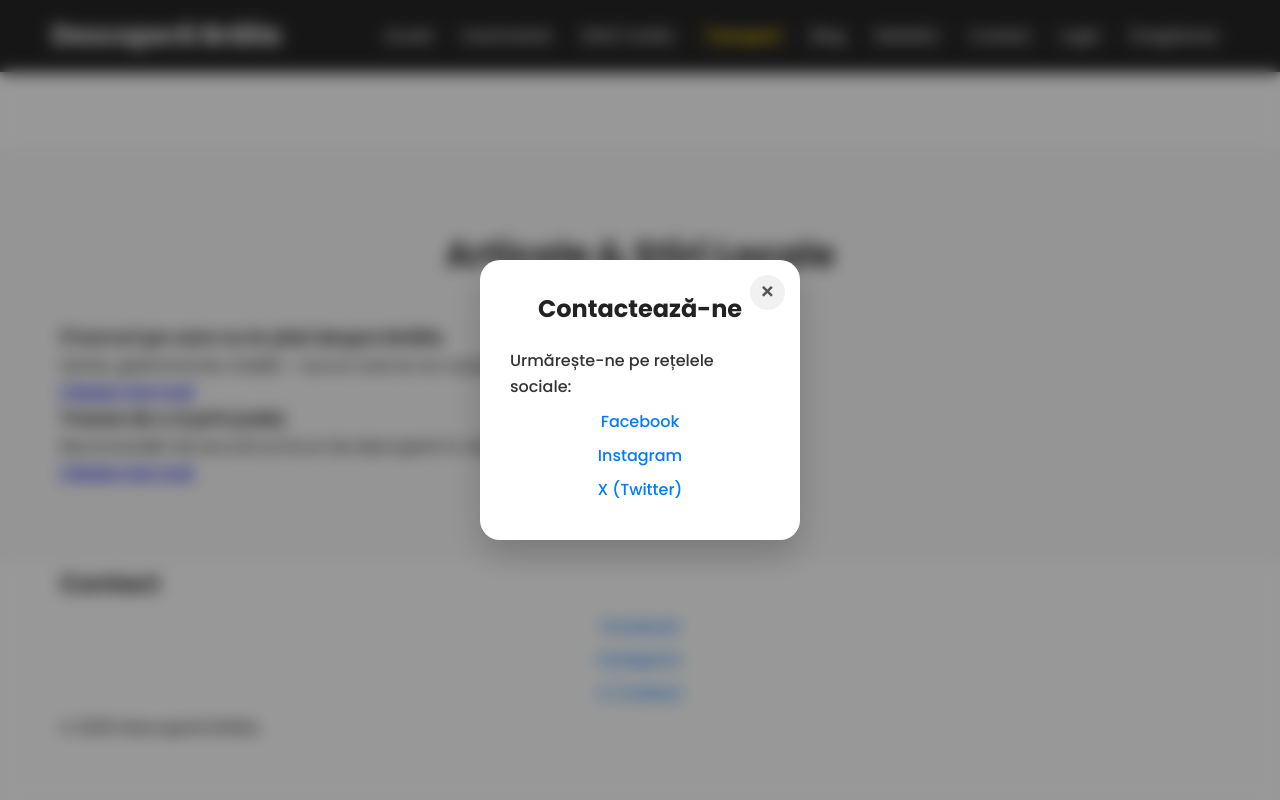
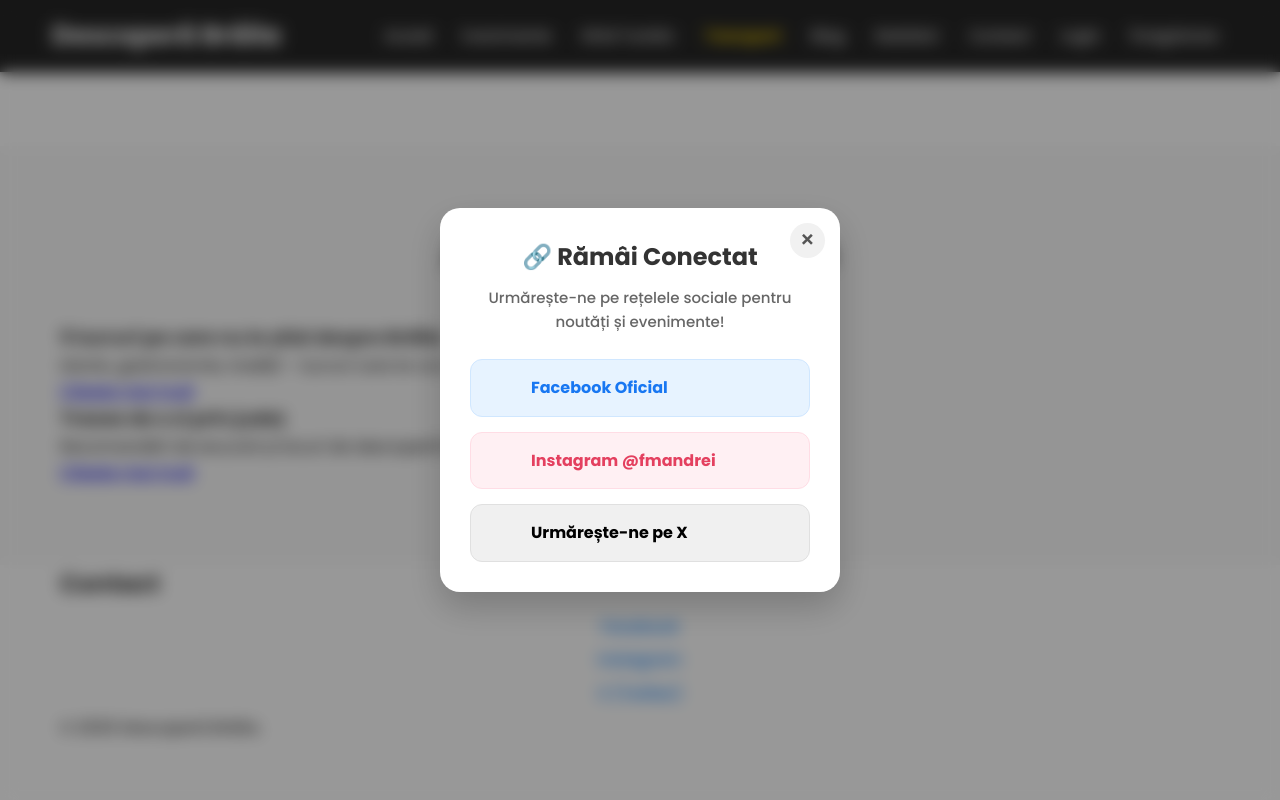
Before and after one commit to OkiiDinUnbra/licenta-descopera-braila, a PHP site: page /blog.php in a window 1280 px wide, after a click on "Contact". Run offline with PHP 8.4, Linux system fonts and the light colour scheme.

Commit message:
Update footer.php

```diff
--- a/footer.php
+++ b/footer.php
@@ -12,7 +12,7 @@
 
 <div id="loginPopup" class="popup-overlay">
     <div class="popup-box">
-        <span class="close-btn" onclick="closePopup('loginPopup')">&times;</span>
+        <span class="close-btn" onclick="closePopup('loginPopup')">×</span>
         <h2>Autentificare</h2>
         <form method="POST" action="login.php">
             <input type="email" name="email" placeholder="Email" required>
@@ -28,7 +28,7 @@
 
 <div id="registerPopup" class="popup-overlay">
      <div class="popup-box">
-        <span class="close-btn" onclick="closePopup('registerPopup')">&times;</span>
+        <span class="close-btn" onclick="closePopup('registerPopup')">×</span>
         <h2>Înregistrare</h2>
         <form method="POST" action="register.php">
             <input type="text" name="nume" placeholder="Nume complet" required>
@@ -59,28 +59,44 @@
 </div>
 
 <div id="contactPopup" class="popup-overlay">
-    <div class="popup-box">
-        <span class="close-btn" onclick="closePopup('contactPopup')">&times;</span>
-        <h2>Contactează-ne</h2>
-        <p>Urmărește-ne pe rețelele sociale:</p>
-        <ul class="contact-info">
-            <li><a href="https://www.facebook.com/andrei.filote.50/" target="_blank">Facebook</a></li>
-            <li><a href="https://www.instagram.com/fmandrei/" target="_blank">Instagram</a></li>
-            <li><a href="https://x.com/MAFilot" target="_blank">X (Twitter)</a></li>
+    <div class="popup-box" style="width: 400px; padding: 30px;">
+        <span class="close-btn" onclick="closePopup('contactPopup')">×</span>
+        <h2 style="text-align: center; color: #333; margin-bottom: 10px;">🔗 Rămâi Conectat</h2>
+        <p style="text-align: center; color: #666; font-size: 15px; margin-bottom: 25px;">Urmărește-ne pe rețelele sociale pentru noutăți și evenimente!</p>
+
+        <ul class="contact-social-list">
+            <li>
+                <a href="https://www.facebook.com/andrei.filote.50/" target="_blank" class="fb-link">
+                    <i class="fab fa-facebook-f"></i>
+                    <span>Facebook Oficial</span>
+                </a>
+            </li>
+            <li>
+                <a href="https://www.instagram.com/fmandrei/" target="_blank" class="insta-link">
+                    <i class="fab fa-instagram"></i>
+                    <span>Instagram @fmandrei</span>
+                </a>
+            </li>
+            <li>
+                <a href="https://x.com/MAFilot" target="_blank" class="x-link">
+                    <i class="fab fa-x-twitter"></i>
+                    <span>Urmărește-ne pe X</span>
+                </a>
+            </li>
         </ul>
     </div>
 </div>
 
 <div id="eventDetailsPopup" class="popup-overlay">
     <div class="popup-box" style="width: 450px; text-align: left;">
-        <span class="close-btn" onclick="closePopup('eventDetailsPopup')">&times;</span>
+        <span class="close-btn" onclick="closePopup('eventDetailsPopup')">×</span>
         <h2 id="modalEventTitle" style="margin-bottom: 15px; text-align: center; color: #333; font-weight: 700;">Titlu Eveniment</h2>
 
         <div style="background: #f8f9fa; padding: 15px; border-radius: 12px; margin-bottom: 15px;">
             <p style="margin-bottom: 8px; font-size: 16px;"><strong>📅 Data:</strong> <span id="modalEventDate" style="color: #0056b3;"></span></p>
             <p style="margin-bottom: 0; font-size: 16px; display: flex; justify-content: space-between; align-items: center;">
                 <span><strong>📍 Locație:</strong> <span id="modalEventLocation"></span></span>
-                <a id="btnMapEvent" href="#" target="_blank" style="background: #eef5ff; color: #0056b3; padding: 6px 12px; border-radius: 20px; text-decoration: none; font-size: 13px; font-weight: bold; border: 1px solid #cce5ff; transition: 0.2s;">🗺️ Deschide Harta</a>
+                <a id="btnMapEvent" href="#" style="background: #eef5ff; color: #0056b3; padding: 6px 12px; border-radius: 20px; text-decoration: none; font-size: 13px; font-weight: bold; border: 1px solid #cce5ff; transition: 0.2s;">🗺️ Deschide Harta</a>
             </p>
         </div>
 
@@ -94,120 +110,16 @@
     </div>
 </div>
 
-<script>
-    // 1. Funcții generale pentru pop-up-uri cu animație modernă
-    function openPopup(id) {
-        const popup = document.getElementById(id);
-        popup.style.display = 'flex';
-        // Forțăm reflow-ul pentru a porni animația CSS
-        setTimeout(() => {
-            popup.classList.add('active');
-        }, 10);
-    }
+<div id="mapPopup" class="popup-overlay">
+    <div class="popup-box" style="width: 700px; max-width: 95%; padding: 20px;">
+        <span class="close-btn" onclick="closePopup('mapPopup')">×</span>
+        <h2 style="margin-bottom: 15px; text-align: center; color: #333; font-weight: 700;">📍 Locație Eveniment</h2>
 
-    function closePopup(id) {
-        const popup = document.getElementById(id);
-        popup.classList.remove('active');
-        // Așteptăm să se termine animația înainte să ascundem div-ul
-        setTimeout(() => {
-            popup.style.display = 'none';
-        }, 300);
-    }
-
-    // 2. Funcția pentru arătat/ascuns parola
-    function togglePassword(inputId, icon) {
-        const input = document.getElementById(inputId);
-        if (input.type === "password") {
-            input.type = "text";
-            icon.innerText = "🙈";
-        } else {
-            input.type = "password";
-            icon.innerText = "👁️";
-        }
-    }
-
-    // 3. Funcția care populează fereastra de eveniment
-    function openEventPopup(id, title, date, location, description) {
-        document.getElementById('modalEventTitle').innerText = title;
-        document.getElementById('modalEventDate').innerText = date;
-        document.getElementById('modalEventLocation').innerText = location || 'Nespecificat';
-        document.getElementById('modalEventDescription').innerText = description || 'Nu există o descriere pentru acest eveniment.';
-
-        // --- LOGICA PENTRU BUTONUL DE HARTĂ ---
-        let mapBtn = document.getElementById('btnMapEvent');
-        if (location && location !== 'Nespecificat') {
-            mapBtn.style.display = 'inline-block';
-            // Construim link-ul de căutare Google Maps (Adăugăm "Braila" ca să caute precis în oraș)
-           mapBtn.href = 'https://www.google.com/maps/search/?api=1&query=' + encodeURIComponent(location + ', Braila, Romania');
-        } else {
-            mapBtn.style.display = 'none';
-        }
-
-        // --- LOGICA PENTRU BUTOANELE DE ADMIN ---
-        let adminControls = document.getElementById('adminEventControls');
-        let btnEdit = document.getElementById('btnEditEvent');
-        let btnDelete = document.getElementById('btnDeleteEvent');
-
-        // Verificăm dacă suntem logați ca admin (dacă butoanele există în sesiune)
-        <?php if (isset($_SESSION['rol']) && $_SESSION['rol'] === 'admin'): ?>
-            adminControls.style.display = 'block';
-            if (btnEdit && btnDelete) {
-                btnEdit.href = 'editeaza_eveniment.php?id=' + id;
-                btnDelete.href = 'sterge_eveniment.php?id=' + id;
-            }
-        <?php else: ?>
-            adminControls.style.display = 'none';
-        <?php endif; ?>
-
-        openPopup('eventDetailsPopup');
-    }
-</script>
-<script>
-    // 1. Funcții generale pentru pop-up-uri
-   function openPopup(id) {
-    const popup = document.getElementById(id);
-    popup.style.display = 'flex';
-    setTimeout(() => {
-        popup.classList.add('active');
-    }, 10);
-}
-
-    function closePopup(id) {
-        document.getElementById(id).style.display = 'none';
-    }
-
-    // 2. Funcția pentru arătat/ascuns parola
-    function togglePassword(inputId, icon) {
-        const input = document.getElementById(inputId);
-        if (input.type === "password") {
-            input.type = "text";
-            icon.innerText = "🙈";
-        } else {
-            input.type = "password";
-            icon.innerText = "👁️";
-        }
-    }
-
-    // 3. Funcția care populează fereastra de eveniment și îi setează ID-ul pentru admin
-    function openEventPopup(id, title, date, location, description) {
-        document.getElementById('modalEventTitle').innerText = title;
-        document.getElementById('modalEventDate').innerText = date;
-        document.getElementById('modalEventLocation').innerText = location || 'Nespecificat';
-        document.getElementById('modalEventDescription').innerText = description || 'Nu există o descriere pentru acest eveniment.';
-
-        // --- LOGICA PENTRU BUTOANELE DE ADMIN ---
-        let btnEdit = document.getElementById('btnEditEvent');
-        let btnDelete = document.getElementById('btnDeleteEvent');
-
-        // Dacă butoanele există în HTML (adică ești logat ca admin)
-        if (btnEdit && btnDelete) {
-            btnEdit.href = 'editeaza_eveniment.php?id=' + id;
-            btnDelete.href = 'sterge_eveniment.php?id=' + id;
-        }
-
-        openPopup('eventDetailsPopup');
-    }
-</script>
+        <div style="width: 100%; height: 450px; border-radius: 12px; overflow: hidden; background: #eee; box-shadow: inset 0 0 10px rgba(0,0,0,0.1);">
+            <iframe id="googleMapIframe" width="100%" height="100%" frameborder="0" scrolling="no" marginheight="0" marginwidth="0" src=""></iframe>
+        </div>
+    </div>
+</div>
 
 <style>
     #toast-container {
@@ -238,13 +150,91 @@
         opacity: 1;
         transform: translateX(0);
     }
-    .toast-success { background: #28a745; } /* Verde */
-    .toast-error { background: #dc3545; }   /* Roșu */
+    .toast-success { background: #28a745; }
+    .toast-error { background: #dc3545; }
 </style>
 
 <div id="toast-container"></div>
 
 <script>
+    // 1. Funcții Pop-up Moderne
+    function openPopup(id) {
+        const popup = document.getElementById(id);
+        popup.style.display = 'flex';
+        setTimeout(() => {
+            popup.classList.add('active');
+        }, 10);
+    }
+
+    function closePopup(id) {
+        const popup = document.getElementById(id);
+        popup.classList.remove('active');
+        setTimeout(() => {
+            popup.style.display = 'none';
+        }, 300);
+    }
+
+    // 2. Parola Arata/Ascunde
+    function togglePassword(inputId, icon) {
+        const input = document.getElementById(inputId);
+        if (input.type === "password") {
+            input.type = "text";
+            icon.innerText = "🙈";
+        } else {
+            input.type = "password";
+            icon.innerText = "👁️";
+        }
+    }
+
+    // 3. Afisare Pop-up Evenimente + Logica de Harta In-App
+    function openEventPopup(id, title, date, location, description) {
+        document.getElementById('modalEventTitle').innerText = title;
+        document.getElementById('modalEventDate').innerText = date;
+        document.getElementById('modalEventLocation').innerText = location || 'Nespecificat';
+        document.getElementById('modalEventDescription').innerText = description || 'Nu există o descriere pentru acest eveniment.';
+        fetch('track_view.php?id=' + id);
+
+        document.getElementById('modalEventTitle').innerText = title;
+
+        let mapBtn = document.getElementById('btnMapEvent');
+        if (location && location !== 'Nespecificat') {
+            mapBtn.style.display = 'inline-block';
+
+            mapBtn.onclick = function(e) {
+                e.preventDefault();
+
+                // URL OFICIAL PENTRU GOOGLE MAPS EMBED
+                let embedUrl = 'https://maps.google.com/maps?q=' + encodeURIComponent(location + ', Braila, Romania') + '&t=&z=16&ie=UTF8&iwloc=&output=embed';
+
+                document.getElementById('googleMapIframe').src = embedUrl;
+
+                closePopup('eventDetailsPopup');
+                setTimeout(() => {
+                    openPopup('mapPopup');
+                }, 300);
+            };
+        } else {
+            mapBtn.style.display = 'none';
+        }
+
+        let adminControls = document.getElementById('adminEventControls');
+        let btnEdit = document.getElementById('btnEditEvent');
+        let btnDelete = document.getElementById('btnDeleteEvent');
+
+        <?php if (isset($_SESSION['rol']) && $_SESSION['rol'] === 'admin'): ?>
+            adminControls.style.display = 'block';
+            if (btnEdit && btnDelete) {
+                btnEdit.href = 'editeaza_eveniment.php?id=' + id;
+                btnDelete.href = 'sterge_eveniment.php?id=' + id;
+            }
+        <?php else: ?>
+            adminControls.style.display = 'none';
+        <?php endif; ?>
+
+        openPopup('eventDetailsPopup');
+    }
+
+    // 4. Logica Toast Messages
     function showToast(message, type = 'success') {
         const container = document.getElementById('toast-container');
         const toast = document.createElement('div');
@@ -254,24 +244,20 @@
         toast.innerHTML = `<span style="font-size: 18px;">${icon}</span> <span>${message}</span>`;
         container.appendChild(toast);
 
-        // Declanșăm animația de intrare
         setTimeout(() => toast.classList.add('show'), 100);
 
-        // Curățăm notificarea după 4 secunde
         setTimeout(() => {
             toast.classList.remove('show');
             setTimeout(() => toast.remove(), 400);
         }, 4000);
     }
 
-    // Așteptăm să se încarce pagina și citim URL-ul
     document.addEventListener('DOMContentLoaded', function() {
         const urlParams = new URLSearchParams(window.location.search);
 
-        // --- MESAJE PENTRU LOGIN ---
         if (urlParams.get('login') === 'eroare_parola') {
             showToast('Parola introdusă este incorectă!', 'error');
-            openPopup('loginPopup'); // Îi deschidem automat pop-up-ul iar
+            openPopup('loginPopup');
         }
         if (urlParams.get('login') === 'eroare_email') {
             showToast('Nu am găsit niciun cont cu acest email.', 'error');
@@ -281,10 +267,9 @@
             showToast('Te-ai autentificat cu succes!', 'success');
         }
 
-        // --- MESAJE PENTRU ÎNREGISTRARE ---
         if (urlParams.get('register') === 'succes') {
             showToast('Cont creat cu succes! Acum te poți autentifica.', 'success');
-            openPopup('loginPopup'); // Îl invităm să se logheze direct
+            openPopup('loginPopup');
         }
         if (urlParams.get('register') === 'eroare_parole') {
             showToast('Parolele introduse nu se potrivesc.', 'error');
@@ -295,7 +280,6 @@
             openPopup('registerPopup');
         }
 
-        // Ștergem parametrii din URL ca să nu apară mesajul din nou dacă dă refresh
         if(window.history.replaceState && (urlParams.has('login') || urlParams.has('register'))) {
             window.history.replaceState(null, null, window.location.pathname);
         }
```
